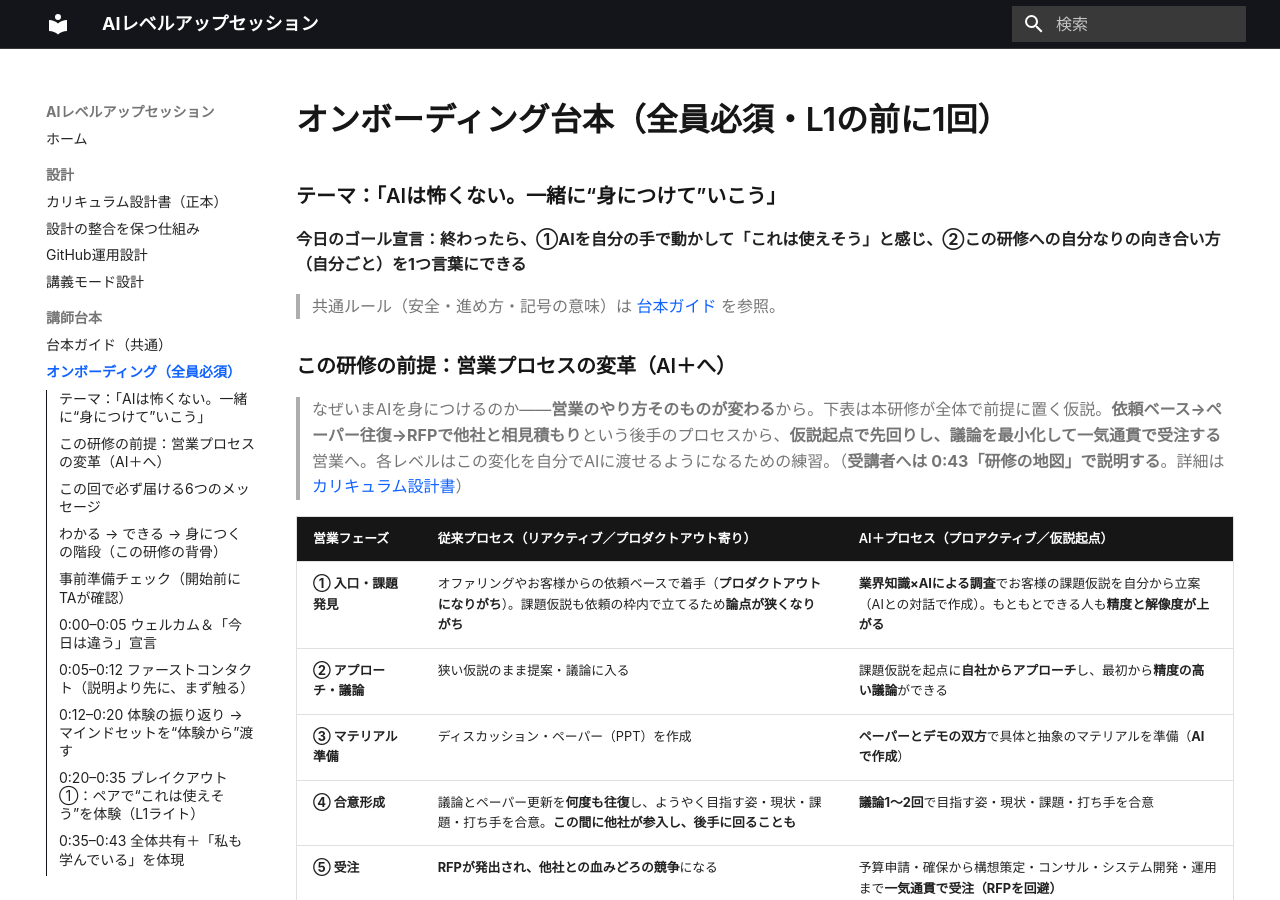
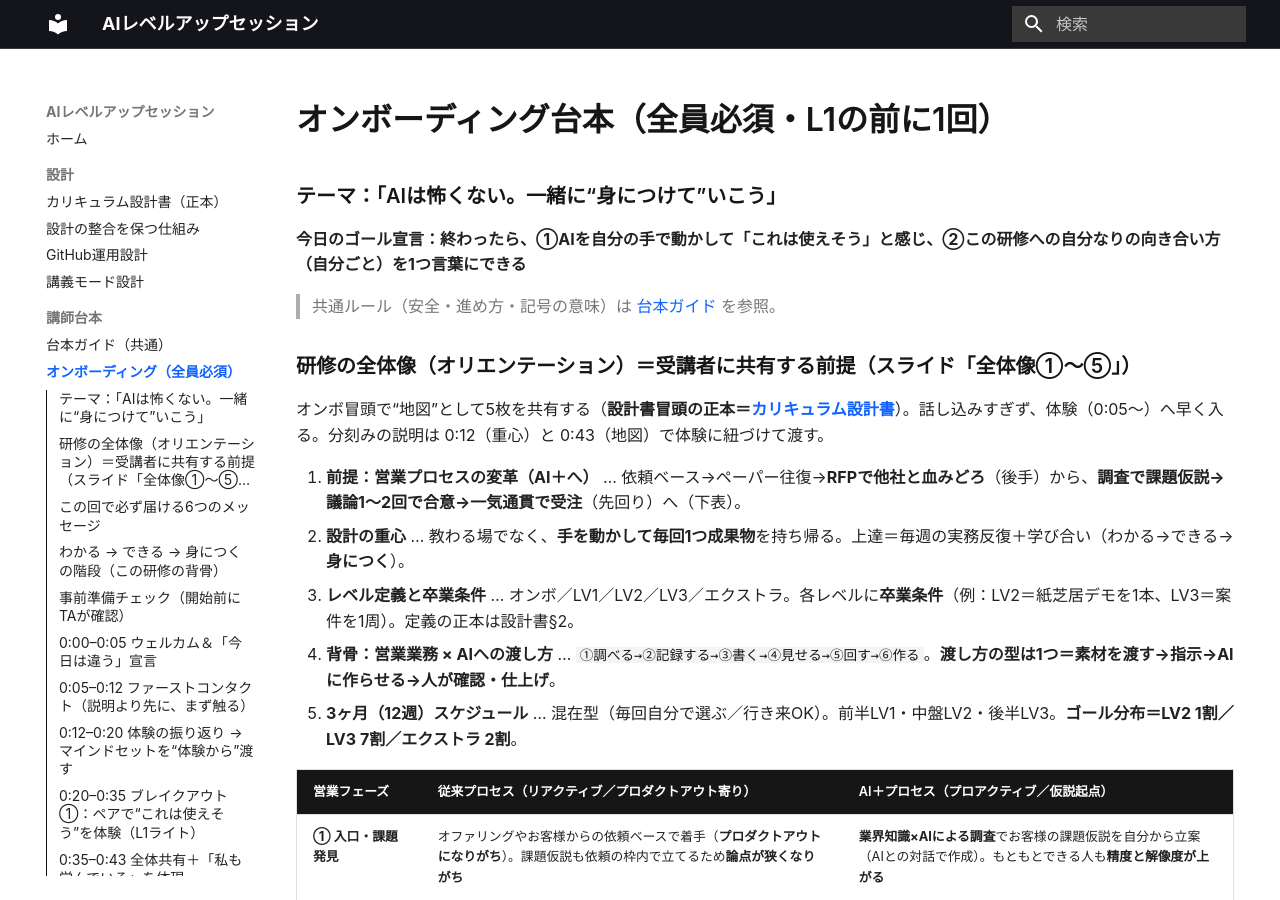
Before and after one commit to horiken1977/ai-education, an MkDocs documentation site: the page built from docs/scripts/onboarding.md, in a window 1280 px wide and 900 px high. Built offline with MkDocs 1.6.1 and Material for MkDocs 9.7.7, drawn with Linux system fonts in a browser that asks for light colours; some web fonts are replaced.

Commit message:
content: オンボの頭に「全体像5ブロック」を新設＋番人の偽緑バグを修正
受講者向け正本を5ブロックに拡張し、台本・スライド両方の頭に提示：
①前提（営業プロセス変革）②設計の重心 ③レベル定義と卒業条件 ④背骨（業務フロー×渡し方）⑤3ヶ月12週スケジュール。
- スライド：末尾に散っていた前提/地図を、頭の「全体像①〜⑤」に統合（卒業条件・ゴール分布7割・12週を追加）。
- 台本：冒頭をオリエンテーション5ブロックに拡張。
- 番人修正：check_onboarding_sync が“偽の緑”を出していた原因（登録漏れ＋弱いマーカーのついで一致）を解消。
  5ブロック全登録＋「実体でしか一致しない固有マーカー(卒業条件/12週/7割/成果物…)」に変更。実際に欠落を赤検出することを確認。
- maintenance.md の受講者向けブロック一覧を5ブロックに更新。

Co-Authored-By: Claude Opus 4.8 <noreply@anthropic.com>

```diff
--- a/docs/scripts/onboarding.md
+++ b/docs/scripts/onboarding.md
@@ -4,8 +4,14 @@
 
 > 共通ルール（安全・進め方・記号の意味）は [台本ガイド](index.md) を参照。
 
-### この研修の前提：営業プロセスの変革（AI＋へ）
-> なぜいまAIを身につけるのか——**営業のやり方そのものが変わる**から。下表は本研修が全体で前提に置く仮説。**依頼ベース→ペーパー往復→RFPで他社と相見積もり**という後手のプロセスから、**仮説起点で先回りし、議論を最小化して一気通貫で受注する**営業へ。各レベルはこの変化を自分でAIに渡せるようになるための練習。（**受講者へは 0:43「研修の地図」で説明する**。詳細は[カリキュラム設計書](../design/curriculum.md)）
+### 研修の全体像（オリエンテーション）＝受講者に共有する前提（スライド「全体像①〜⑤」）
+オンボ冒頭で“地図”として5枚を共有する（**設計書冒頭の正本＝[カリキュラム設計書](../design/curriculum.md)**）。話し込みすぎず、体験（0:05〜）へ早く入る。分刻みの説明は 0:12（重心）と 0:43（地図）で体験に紐づけて渡す。
+
+1. **前提：営業プロセスの変革（AI＋へ）** … 依頼ベース→ペーパー往復→**RFPで他社と血みどろ**（後手）から、**調査で課題仮説→議論1〜2回で合意→一気通貫で受注**（先回り）へ（下表）。
+2. **設計の重心** … 教わる場でなく、**手を動かして毎回1つ成果物**を持ち帰る。上達＝毎週の実務反復＋学び合い（わかる→できる→**身につく**）。
+3. **レベル定義と卒業条件** … オンボ／LV1／LV2／LV3／エクストラ。各レベルに**卒業条件**（例：LV2＝紙芝居デモを1本、LV3＝案件を1周）。定義の正本は設計書§2。
+4. **背骨：営業業務 × AIへの渡し方** … `①調べる→②記録する→③書く→④見せる→⑤回す→⑥作る`。**渡し方の型は1つ＝素材を渡す→指示→AIに作らせる→人が確認・仕上げ**。
+5. **3ヶ月（12週）スケジュール** … 混在型（毎回自分で選ぶ／行き来OK）。前半LV1・中盤LV2・後半LV3。**ゴール分布＝LV2 1割／LV3 7割／エクストラ 2割**。
 
 --8<-- "design/curriculum.md:sales-hypothesis"
 
```
Also changed, not shown: docs/design/maintenance.md (+1 -1 lines), docs/slides/onboarding.md (+61 -26 lines), 1 other file.
